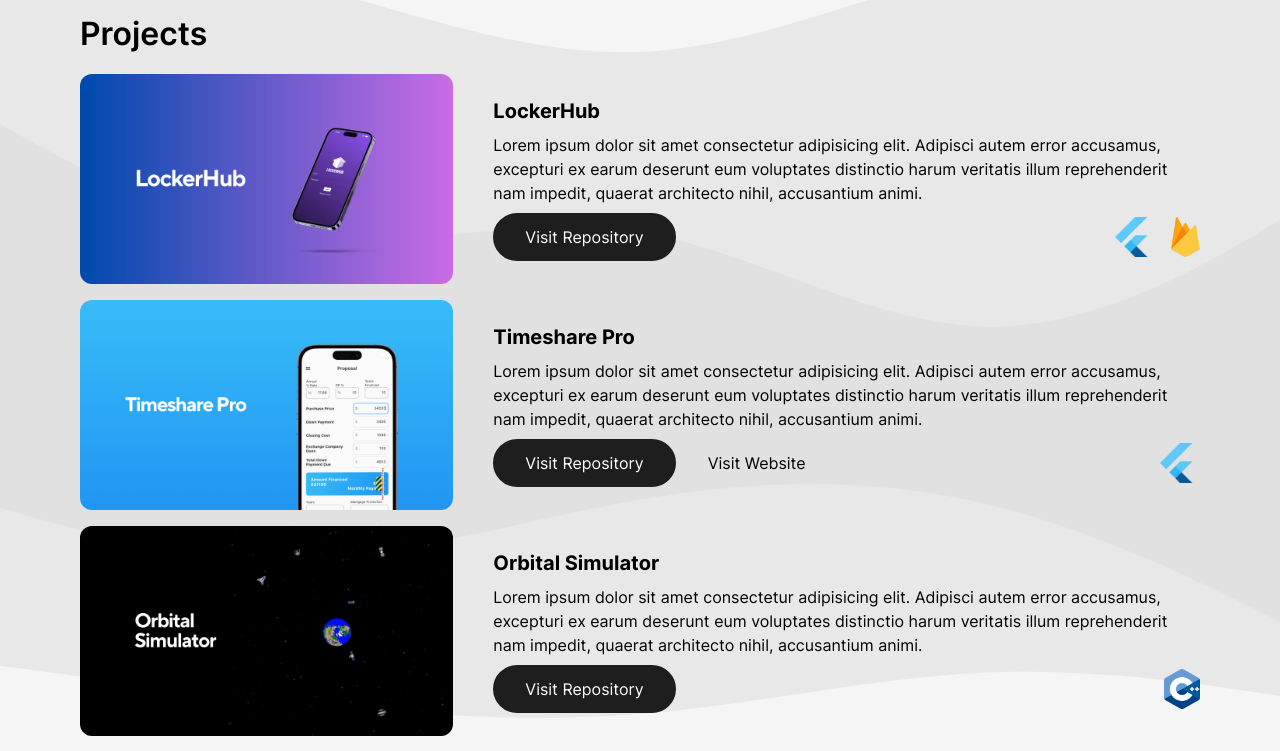
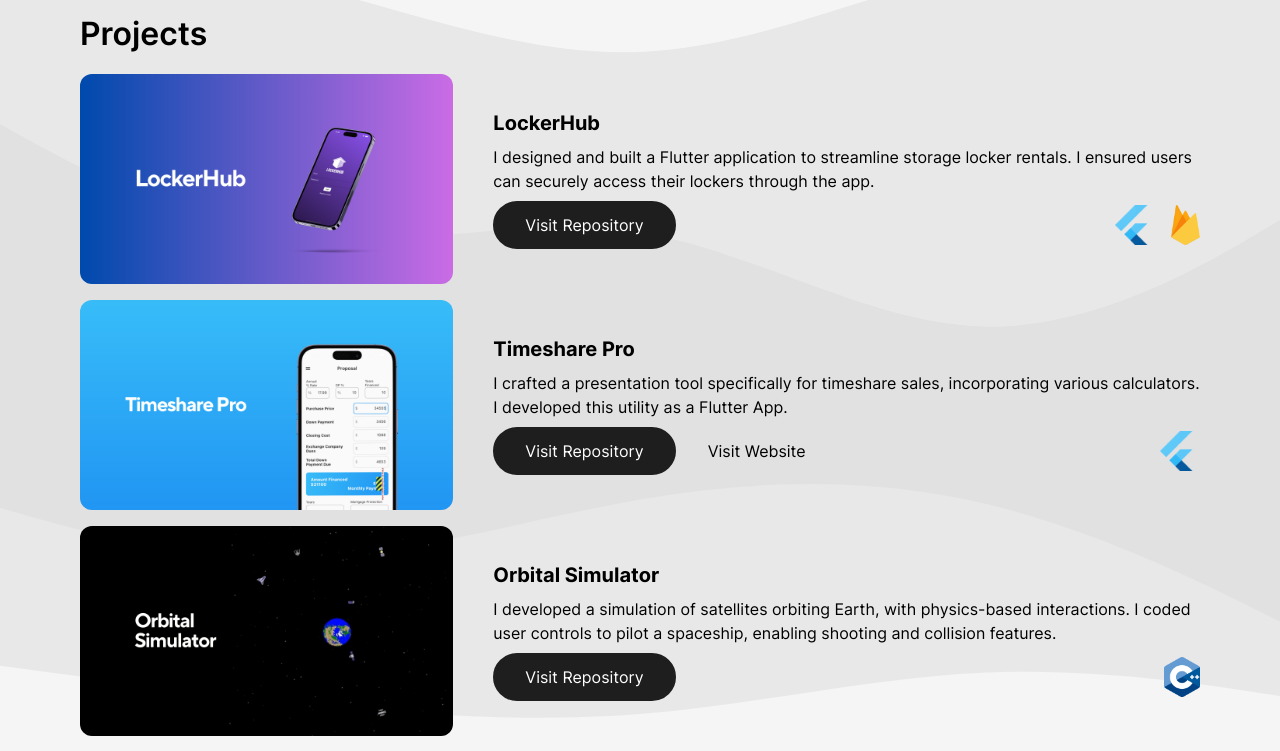
Before and after one commit to Calesi19/Svelte-Portfolio, a SvelteKit app: page / in a window 1280 px wide. Shown: the part 1080-1831 px from the top of the page. Built offline with nearby package versions, Linux system fonts and the light colour scheme.

Commit message:
fix: added project descriptions

```diff
--- a/src/components/Projects2.svelte
+++ b/src/components/Projects2.svelte
@@ -30,15 +30,16 @@
                 </h2>
 
                 <p>
-                    Lorem ipsum dolor sit amet consectetur adipisicing elit. Adipisci autem error accusamus, excepturi ex earum deserunt eum voluptates distinctio harum veritatis illum reprehenderit nam impedit, quaerat architecto nihil, accusantium animi.
-                </p>
-
+                    I designed and built a Flutter application to streamline storage locker rentals. I  ensured users can securely access their lockers through the app.
                 <div class="flex justify-between">
 
                     <div class="flex gap-8">
+                        <a href="https://github.com/Calesi19/LockerHub">
                             <button class="border-4 text-[white] bg-[#1e1e1e] border-[#1e1e1e] hover:border-blue-500 py-2 px-7 w-max rounded-full">
                                 Visit Repository
                             </button>
+                        </a>
+
 
 
                     </div>
@@ -68,15 +69,17 @@
                 </h2>
 
                 <p>
-                    Lorem ipsum dolor sit amet consectetur adipisicing elit. Adipisci autem error accusamus, excepturi ex earum deserunt eum voluptates distinctio harum veritatis illum reprehenderit nam impedit, quaerat architecto nihil, accusantium animi.
-                </p>
+                    I crafted a presentation tool specifically for timeshare sales, incorporating various calculators. I developed this utility as a Flutter App.                </p>
 
                 <div class="flex justify-between">
 
                     <div class="flex gap-8">
+                        <a href="https://github.com/Calesi19/Timeshare-Pro-App">
                             <button class="border-4 text-[white] bg-[#1e1e1e] border-[#1e1e1e] hover:border-blue-500 py-2 px-7 w-max rounded-full">
                                 Visit Repository
                             </button>
+                        </a>
+
 
                         <button class="hover:text-blue-500 hover:underline">
                             Visit Website
@@ -107,15 +110,19 @@
                 </h2>
 
                 <p>
-                    Lorem ipsum dolor sit amet consectetur adipisicing elit. Adipisci autem error accusamus, excepturi ex earum deserunt eum voluptates distinctio harum veritatis illum reprehenderit nam impedit, quaerat architecto nihil, accusantium animi.
-                </p>
+                    I developed a simulation of satellites orbiting Earth, with physics-based interactions. I coded user controls to pilot a spaceship, enabling shooting and collision features.                </p>
 
                 <div class="flex justify-between">
 
                     <div class="flex gap-8">
+
+                        <a href="https://github.com/Calesi19/Orbital-Simulator">
                             <button class="border-4 text-[white] bg-[#1e1e1e] border-[#1e1e1e] hover:border-blue-500 py-2 px-7 w-max rounded-full">
                                 Visit Repository
                             </button>
+                        </a>
+
+
 
 
                     </div>
--- a/src/components/Resume.svelte
+++ b/src/components/Resume.svelte
@@ -8,7 +8,7 @@
 <style>
 
     .waveBackgroundEnd {
-      background: url('/static/waves-end.svg') no-repeat center center;
+      background: url('$app/static/waves-end.svg') no-repeat center center;
       background-size: cover; /* This makes sure the SVG covers the entire div */
       height: auto;
       min-height: 50vh;
```
Also changed, not shown: 1 other file (tests, documents, lock files or other folders). Lines whose indentation alone changed are shown as unchanged.
